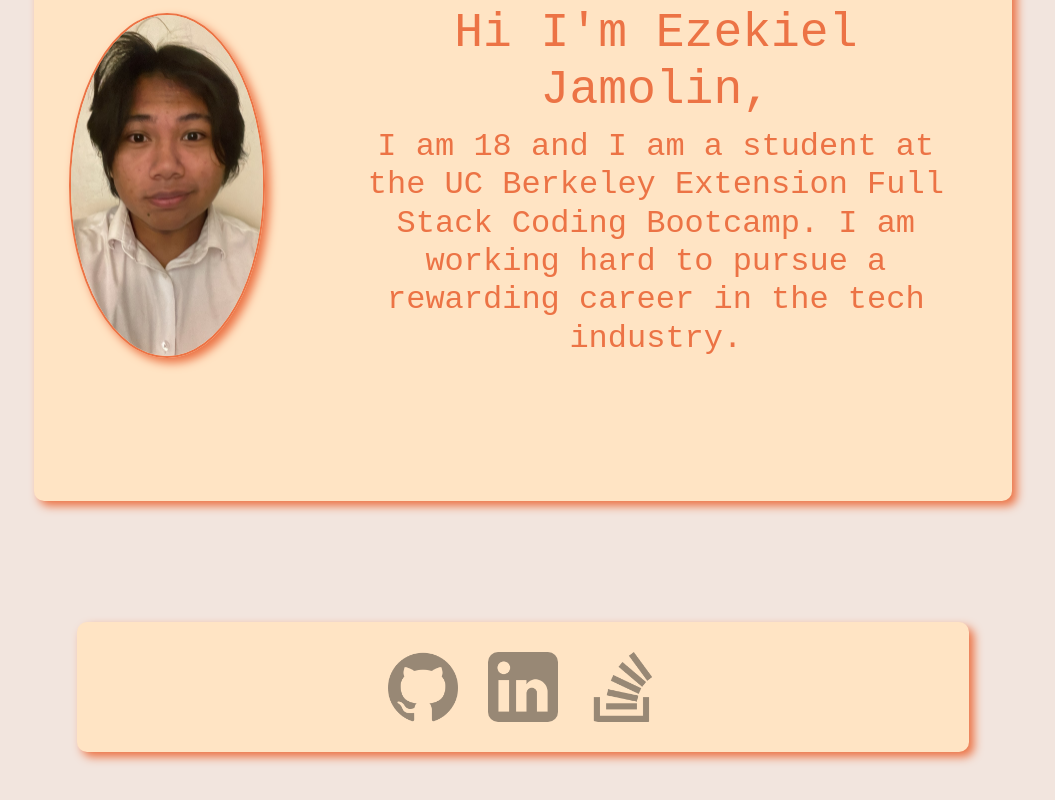
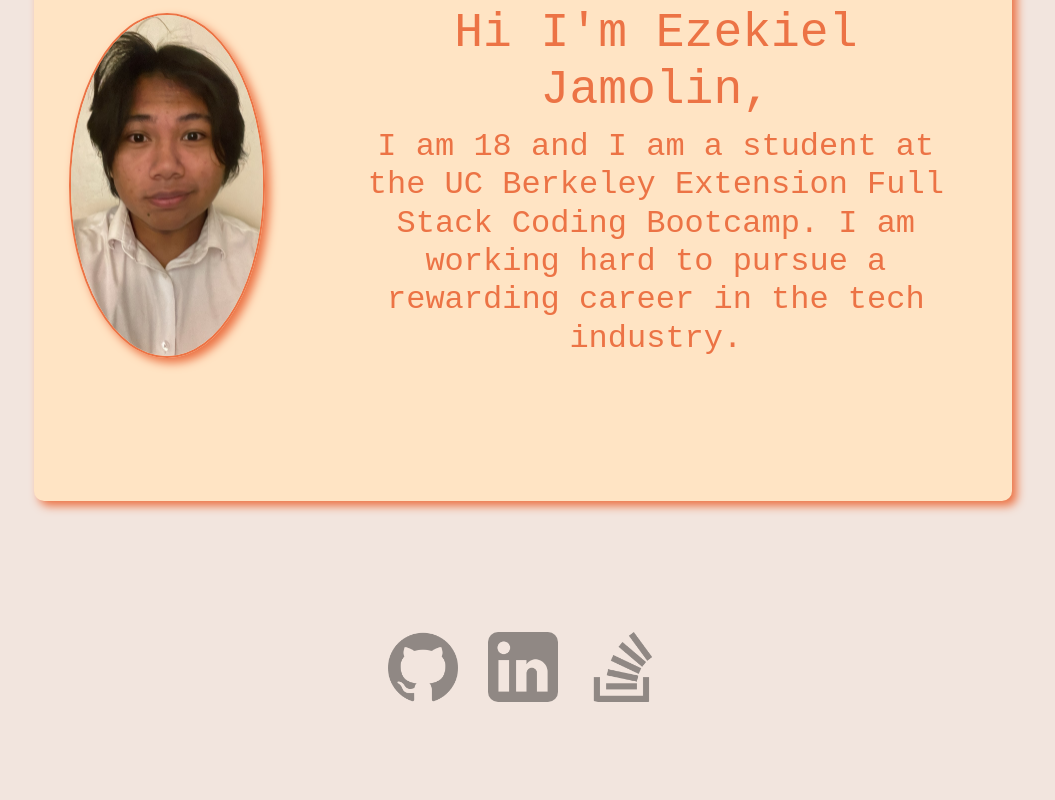
Before and after one commit to Ezekiel186/react-portfolio, a React (Vite) app: page / in a window 1280 px wide. Shown: the part 275-1075 px from the top of the page, without its empty margins (117-1172 px from the left). After the commit the page ends 1011 px from the top, so only its background shows below. Built offline with nearby package versions, Linux system fonts and the light colour scheme.

Commit message:
changed footer and portfolio css

```diff
--- a/index.html
+++ b/index.html
@@ -19,5 +19,4 @@
   </div>
 </footer>
 <br />
-<br />
 </html>
--- a/src/css/style.css
+++ b/src/css/style.css
@@ -46,7 +46,7 @@ header nav li {
 }
 
 /* shadows */
-.me, .project-container, footer {
+.me, .project-container {
     box-shadow: 5px 5px 10px var(--accent);
 }
 
@@ -172,10 +172,6 @@ main h2 {
 /* contact info */
 
 footer {
-    background-color: var(--main);
-    padding: 20px;
-    border-radius: 10px;
-    width: 80%;
     margin: 0 auto;
     margin-top: 10%;
     display: flex;
@@ -193,6 +189,10 @@ footer img {
 
 #Project:hover {
     filter: brightness(100%);
+}
+
+.card0:hover p {
+    opacity: 0;
 }
 
 #logo:hover {
```
